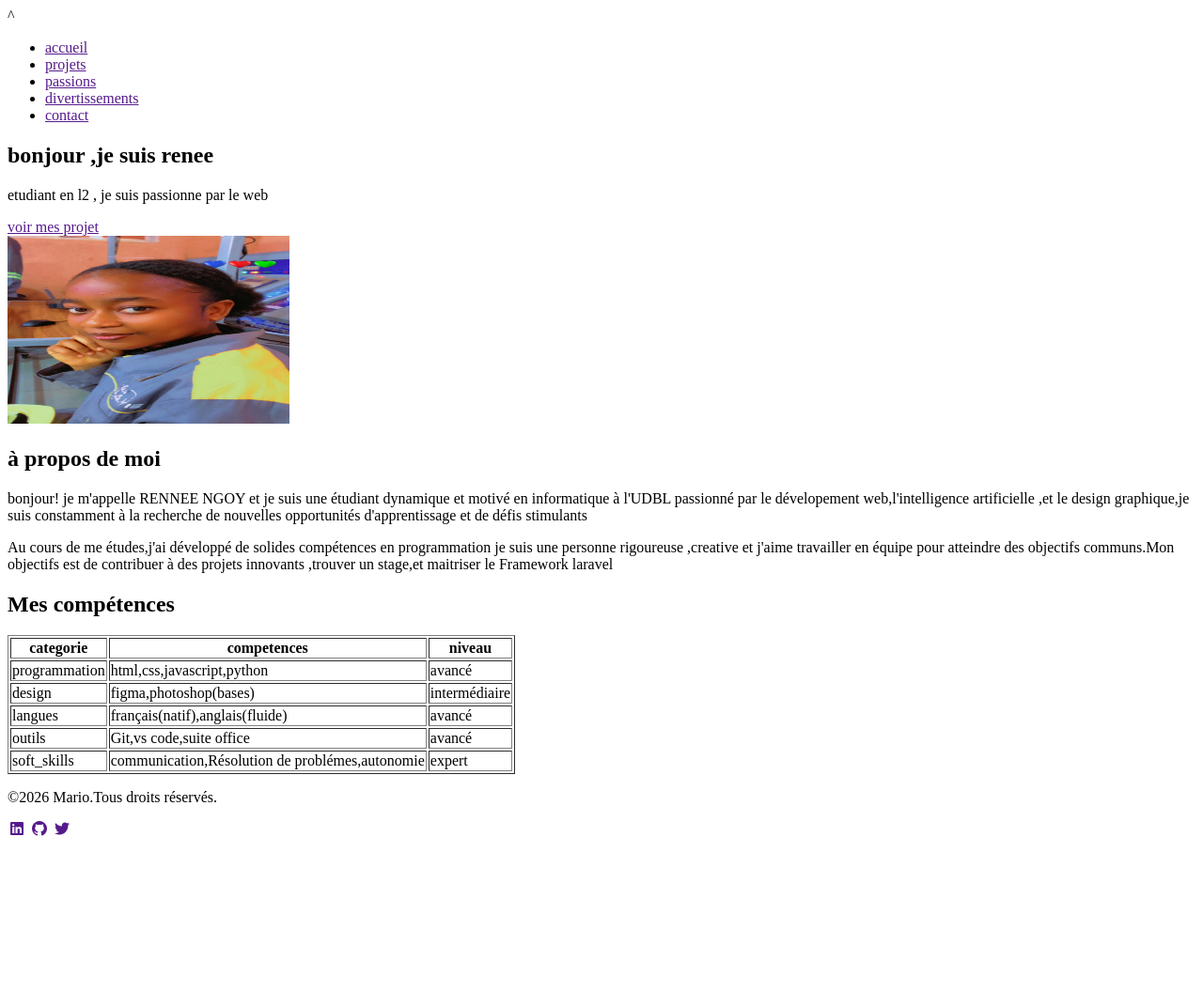
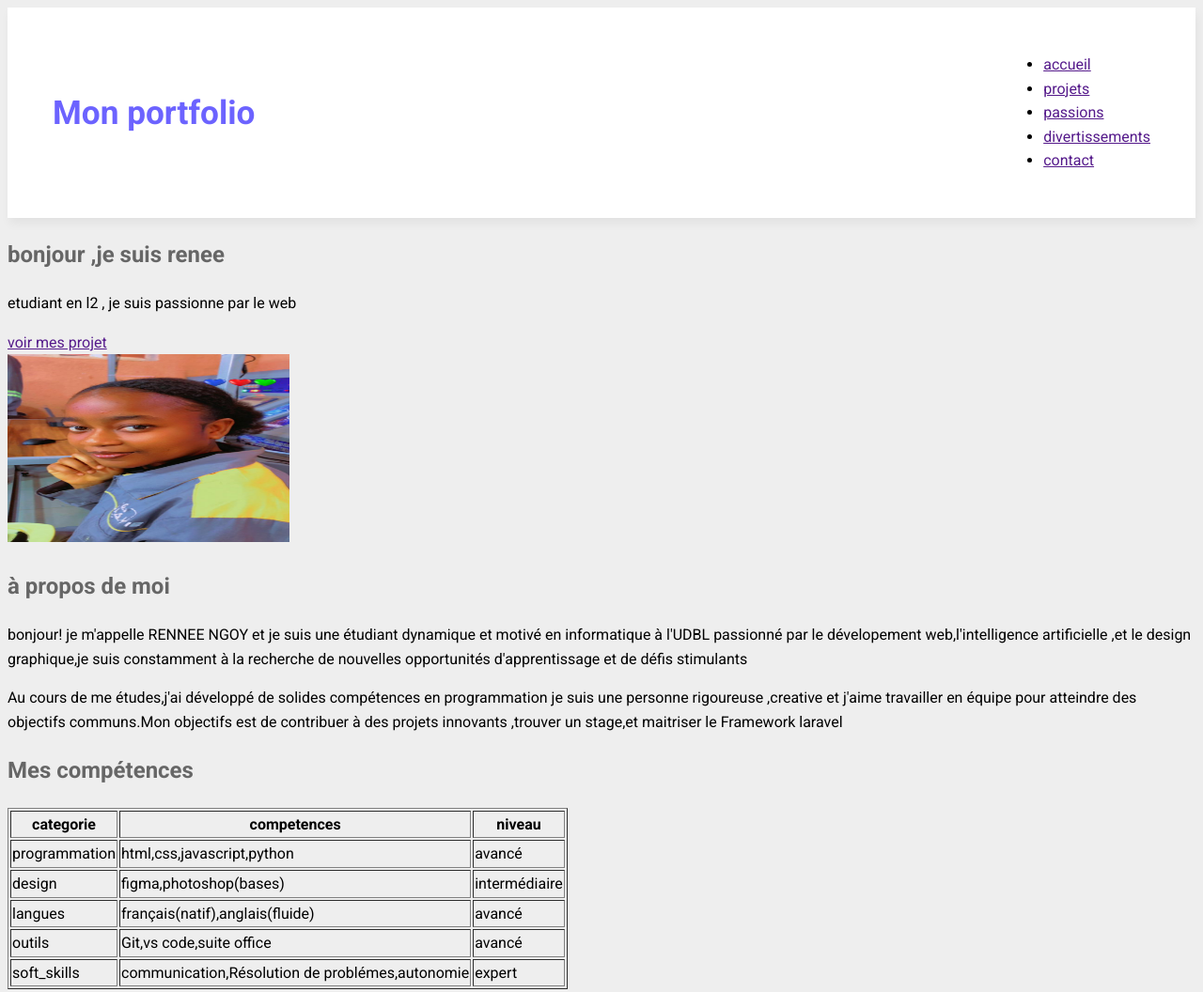
Before and after one commit to ngoymbiemerenee/Mon_Portofolio_2026, a plain HTML site: page index.html in a window 1280 px wide. Shown: the top 1056 px of the page at 94% size. Before the commit the page ends 900 px from the top, so only its background shows below. Drawn offline with Linux system fonts and the light colour scheme.

Commit message:
modification du projet avec le fichier de style css

```diff
--- a/css/style.css
+++ b/css/style.css
@@ -9,3 +9,31 @@
 h1{
     color:var(--gris_fonce);
 }
+*{
+    margin:0 px;
+    padding: 0 px;
+    box-sizing: border-box;
+}
+body{
+    background-color: var(--gris_clair);
+    font-family: Roboto,sans-serif;
+    line-height: 1.6;
+}
+
+header{
+    background-color: white;
+    box-shadow:  2px 6PX 10px rgb(0,0,0,0.05);
+    position: sticky;
+    top: 0;
+    z-index: 100;
+    display: flex;
+    justify-content: space-between;
+    align-items: center;
+    padding: 2rem 3rem;
+}
+header div a{
+    text-decoration: none;
+    font-size: 2.2rem;
+    font-weight: bold;
+    color: var(--viole_doux);
+}
--- a/index.html
+++ b/index.html
@@ -4,12 +4,16 @@
     <meta charset="UTF-8">
     <meta name="viewport" content="width=device-width, initial-scale=1.0">
     <title>Document</title>
-    <link rel="stylesheet" href="https://cdnjs.cloudflare.com/ajax/libs/font-awesome/7.0.1/css/all.min.css">^
+    <link rel="stylesheet" href="https://cdnjs.cloudflare.com/ajax/libs/font-awesome/7.0.1/css/all.min.css">
+    <link rel="stylesheet" href="css/style.css">
+    <link rel="preconnect" href="https://fonts.googleapis.com">
+    <link rel="preconnect" href="https://fonts.gstatic.com" crossorigin>
+    <link href="https://fonts.googleapis.com/css2?family=Roboto:ital,wght@0,100..900;1,100..900&display=swap" rel="stylesheet">
 </head>
 <body>
     <header>
         <div>
-            <a href="MON portfolio"></a>
+            <a href="">Mon portfolio</a>
         </div>
         <nav>
             <ul>
```
